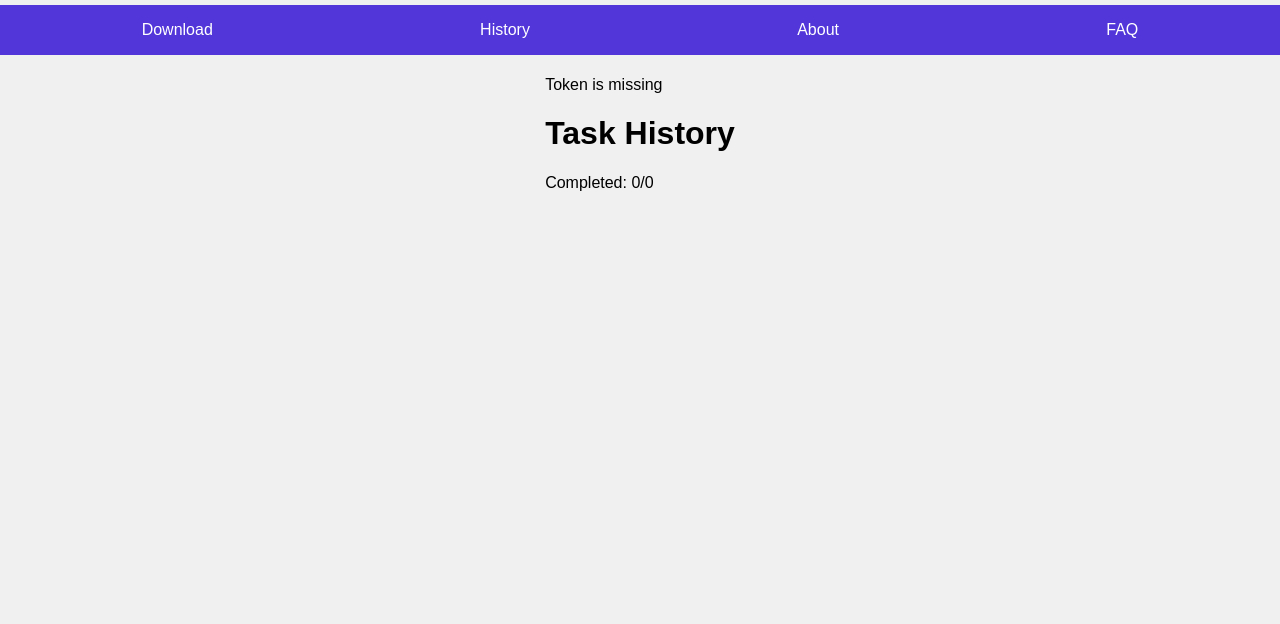
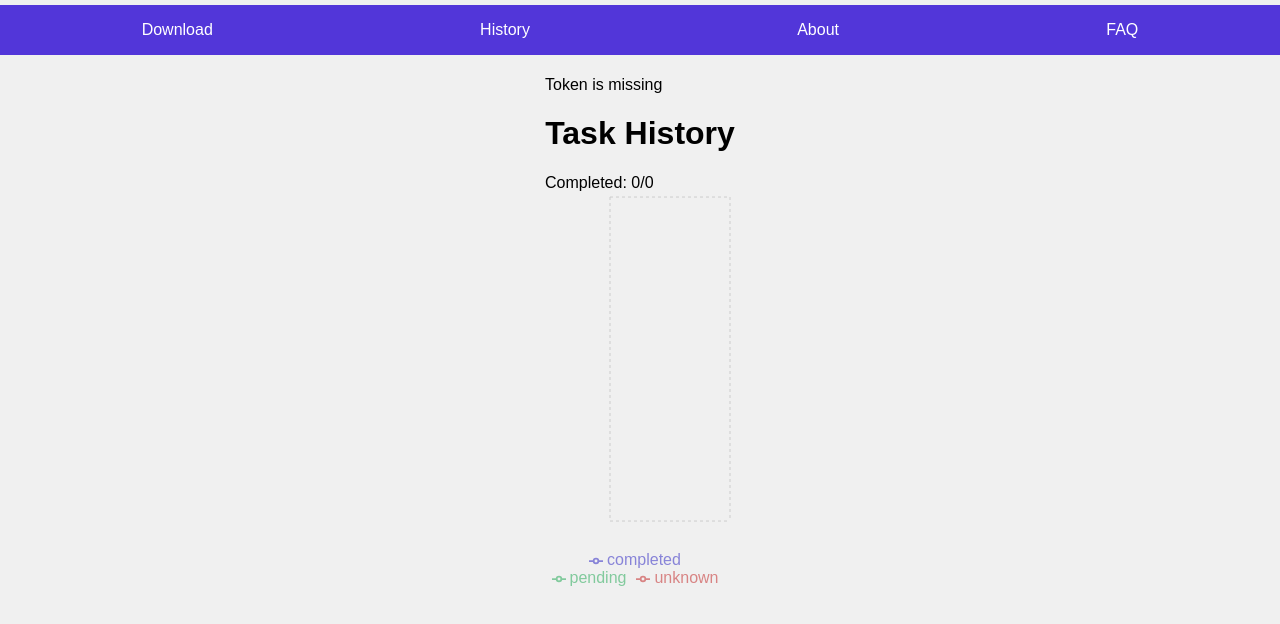
Before and after one commit to victorFish9/boss-worker-frontend, a Next.js app: page /history in a window 1280 px wide. Shown: the top 624 px of the page. Built offline with nearby package versions, Linux system fonts and the light colour scheme.

Commit message:
linechart created

```diff
--- a/src/app/components/FileHistory.js
+++ b/src/app/components/FileHistory.js
@@ -3,7 +3,6 @@
 import { useState, useEffect } from "react";
 import config from "../../config";
 import { parseCookies } from "nookies";
-
 export default function FileHistory() {
     const [files, setFiles] = useState([])
     const [error, setError] = useState("")
@@ -176,6 +175,7 @@ export default function FileHistory() {
                     </li>
                 ))}
             </ul>
+
         </div>
     );
 
--- /dev/null
+++ b/src/app/components/ProgresBarChart.jsx
@@ -0,0 +1,40 @@
+import { LineChart, Line, XAxis, YAxis, CartesianGrid, Tooltip, ResponsiveContainer, Legend } from 'recharts';
+import dayjs from 'dayjs';
+
+export default function ProgressLineChart({ files }) {
+    const groupedByDate = {};
+
+    files.forEach(file => {
+        const date = file.created_at ? dayjs(file.created_at).format('YYYY-MM-DD') : 'unknown';
+        const status = file.status || 'unknown';
+
+        if (!groupedByDate[date]) {
+            groupedByDate[date] = { date };
+        }
+
+        groupedByDate[date][status] = (groupedByDate[date][status] || 0) + 1;
+    });
+
+    const chartData = Object.values(groupedByDate).sort((a, b) => {
+        if (a.date === 'unknown') return -1;
+        if (b.date === 'unknown') return 1;
+        return new Date(a.date) - new Date(b.date);
+    });
+
+    return (
+        <div style={{ width: '100%', height: 400 }}>
+            <ResponsiveContainer>
+                <LineChart data={chartData}>
+                    <CartesianGrid strokeDasharray="3 3" />
+                    <XAxis dataKey="date" />
+                    <YAxis allowDecimals={false} />
+                    <Tooltip />
+                    <Legend />
+                    <Line type="monotone" dataKey="completed" stroke="#8884d8" />
+                    <Line type="monotone" dataKey="pending" stroke="#82ca9d" />
+                    <Line type="monotone" dataKey="unknown" stroke="#d88484" />
+                </LineChart>
+            </ResponsiveContainer>
+        </div>
+    );
+}
--- a/src/app/history/page.js
+++ b/src/app/history/page.js
@@ -1,15 +1,19 @@
 "use client";
 
-import { useState, useEffect } from "react";
+import { useState, useEffect, useRef } from "react";
+import { parseCookies } from "nookies";
+
+
+import ProgressBarChart from "../components/ProgresBarChart";
 import config from "../../config";
-import { parseCookies } from "nookies";
 
 export default function PageHistory() {
     const [files, setFiles] = useState([])
     const [error, setError] = useState("")
     const [updatingIds, setUpdatingIds] = useState(new Set())
+    const intervalRef = useRef(null)
 
-    useEffect(() => {
+
     const fetchFiles = async () => {
         const cookies = parseCookies()
         const token = cookies.accessToken
@@ -38,8 +42,16 @@ export default function PageHistory() {
         }
     }
 
+    useEffect(() => {
         fetchFiles()
+
+        intervalRef.current = setInterval(fetchFiles, 1000)
+
+        return () => {
+            clearInterval(intervalRef.current)
+        }
     }, [])
+
 
     const handleStatusChange = async (fileId, completed) => {
         const token = parseCookies().accessToken;
@@ -104,6 +116,8 @@ export default function PageHistory() {
                     Completed: {files.filter(f => f.completed).length}/{files.length}
                 </div>
             </div>
+            <ProgressBarChart files={files} />
+
             <ul className="card_history_ul">
                 {files.map((file) => (
                     <li key={file.id} className={`p-2 border rounded ${file.completed ? 'bg-gray-100' : ''}`}>
@@ -148,6 +162,7 @@ export default function PageHistory() {
                     </li>
                 ))}
             </ul>
+
         </div>
     );
 }
```
Also changed, not shown: package.json (+5 -2 lines), 2 other files (tests, documents, lock files or other folders). Lines whose indentation alone changed are shown as unchanged.
